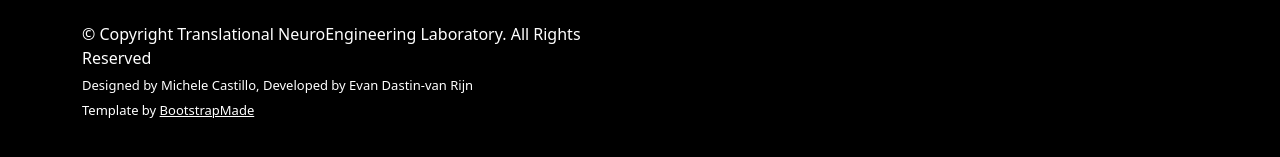
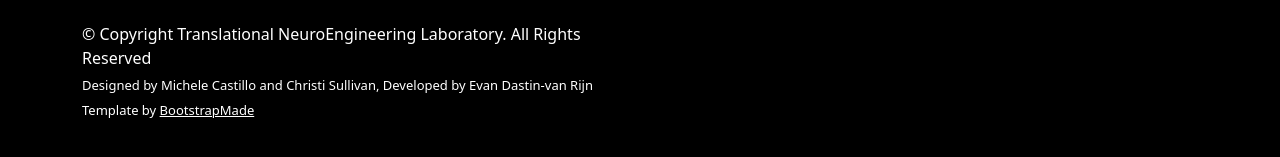
Before and after one commit to tne-lab/tnel-website, a website with bundled scripts: page contact.html in a window 1280 px wide. Shown: the part 2115-2272 px from the top of the page. Built offline with nearby package versions, Linux system fonts and the light colour scheme; no server answers; a web font is replaced by a local one.

Commit message:
Fixed footer attribution

```diff
--- a/contact.html
+++ b/contact.html
@@ -216,7 +216,7 @@
             </div>
 
             <div class="credits">
-              Designed by Michele Castillo, Developed by Evan Dastin-van Rijn
+              Designed by Michele Castillo and Christi Sullivan, Developed by Evan Dastin-van Rijn
             </div>
             <div class="credits">
               <!-- All the links in the footer should remain intact. -->
```
Also changed, not shown: index.html (+1 -1 lines), outside.html (+1 -1 lines), publications.html (+1 -1 lines), research.html (+1 -1 lines), team.html (+1 -1 lines).
